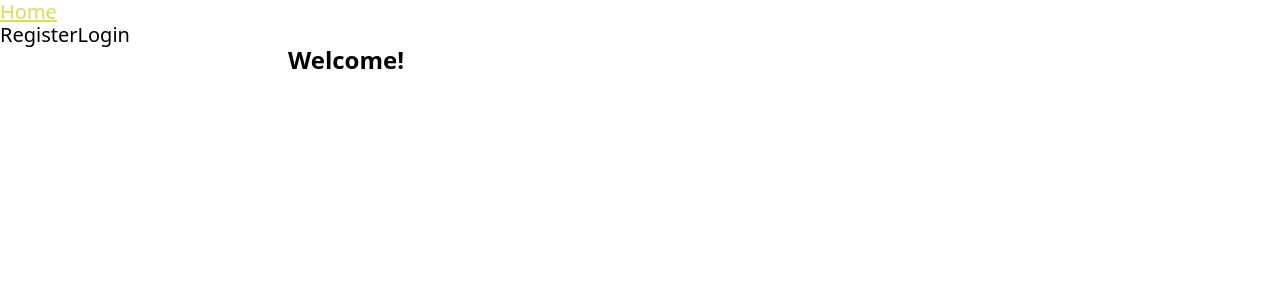
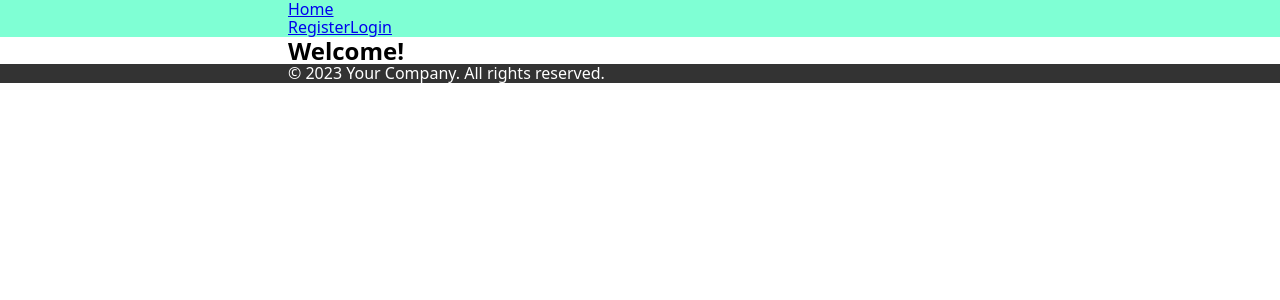
Before and after one commit to PushEaxVK/mindflow-frontend, a React (Vite) app: page / in a window 1280 px wide. Shown: the top 300 px of the page. Built offline with nearby package versions, Linux system fonts and the light colour scheme.

Commit message:
clean project

```diff
--- a/src/components/AppBar/AppBar.jsx
+++ b/src/components/AppBar/AppBar.jsx
@@ -3,21 +3,21 @@ import Navigation from '../Navigation/Navigation';
 import { selectIsLoggedIn } from '../../redux/auth/selectors';
 import AuthNav from '../AuthNav/AuthNav';
 import UserMenu from '../UserMenu/UserMenu';
+import Container from '../Container/Container';
+import css from './AppBar.module.css';
 
 const AppBar = () => {
   const isLoggedIn = useSelector(selectIsLoggedIn);
 
   return (
-    <div>
-      <div>
+    <header className={css.appbar}>
+      <Container>
         <div>
-          <div>
-            <Navigation />
-          </div>
-          <div>{isLoggedIn ? <UserMenu /> : <AuthNav />}</div>
+          <Navigation />
         </div>
-      </div>
-    </div>
+        <div>{isLoggedIn ? <UserMenu /> : <AuthNav />}</div>
+      </Container>
+    </header>
   );
 };
 
--- /dev/null
+++ b/src/components/AppBar/AppBar.module.css
@@ -0,0 +1,3 @@
+.appbar {
+  background-color: aquamarine;
+}
--- a/src/components/AuthNav/AuthNav.jsx
+++ b/src/components/AuthNav/AuthNav.jsx
@@ -1,10 +1,10 @@
-import NavigationLink from '../NavigationLink/NavigationLink';
+import { NavLink } from 'react-router-dom';
 
 const AuthNav = () => {
   return (
     <div>
-      <NavigationLink to="/register">Register</NavigationLink>
-      <NavigationLink to="/login">Login</NavigationLink>
+      <NavLink to="/register">Register</NavLink>
+      <NavLink to="/login">Login</NavLink>
     </div>
   );
 };
--- a/src/components/Layout/Layout.jsx
+++ b/src/components/Layout/Layout.jsx
@@ -1,14 +1,16 @@
 import AppBar from '../AppBar/AppBar';
 import { Outlet } from 'react-router-dom';
+import Footer from '../Footer/Footer';
 
 const Layout = () => {
   return (
-    <div>
+    <>
       <AppBar />
-      <div>
+      <main>
         <Outlet />
-      </div>
-    </div>
+      </main>
+      <Footer />
+    </>
   );
 };
 export default Layout;
--- a/src/components/Navigation/Navigation.jsx
+++ b/src/components/Navigation/Navigation.jsx
@@ -1,15 +1,15 @@
 import { useSelector } from 'react-redux';
 import { selectIsLoggedIn } from '../../redux/auth/selectors';
-import NavigationLink from '../NavigationLink/NavigationLink';
+import { NavLink } from 'react-router-dom';
 
 const Navigation = () => {
   const isLoggedIn = useSelector(selectIsLoggedIn);
 
   return (
     <div>
-      <NavigationLink to="/">Home</NavigationLink>
+      <NavLink to="/">Home</NavLink>
 
-      {isLoggedIn && <NavigationLink to="/contacts">Contacts</NavigationLink>}
+      {/* {isLoggedIn && <NavLink to="/some-route">Some route</NavLink} */}
     </div>
   );
 };
--- a/src/components/NavigationLink/NavigationLink.jsx
+++ /dev/null
@@ -1,18 +0,0 @@
-import { NavLink } from 'react-router-dom';
-
-const NavigationLink = ({ to = '/', children }) => {
-  return (
-    <NavLink
-      to={to}
-      style={({ isActive }) => ({
-        textDecoration: isActive ? 'underline' : 'none',
-        color: isActive ? '#d4e157' : 'inherit',
-        fontSize: '1.25rem',
-      })}
-    >
-      {children}
-    </NavLink>
-  );
-};
-
-export default NavigationLink;
```
Also changed, not shown: src/components/Contact/Contact.jsx (deleted, +0 -46 lines), src/components/LoginForm/LoginForm.jsx (deleted, +0 -78 lines).
